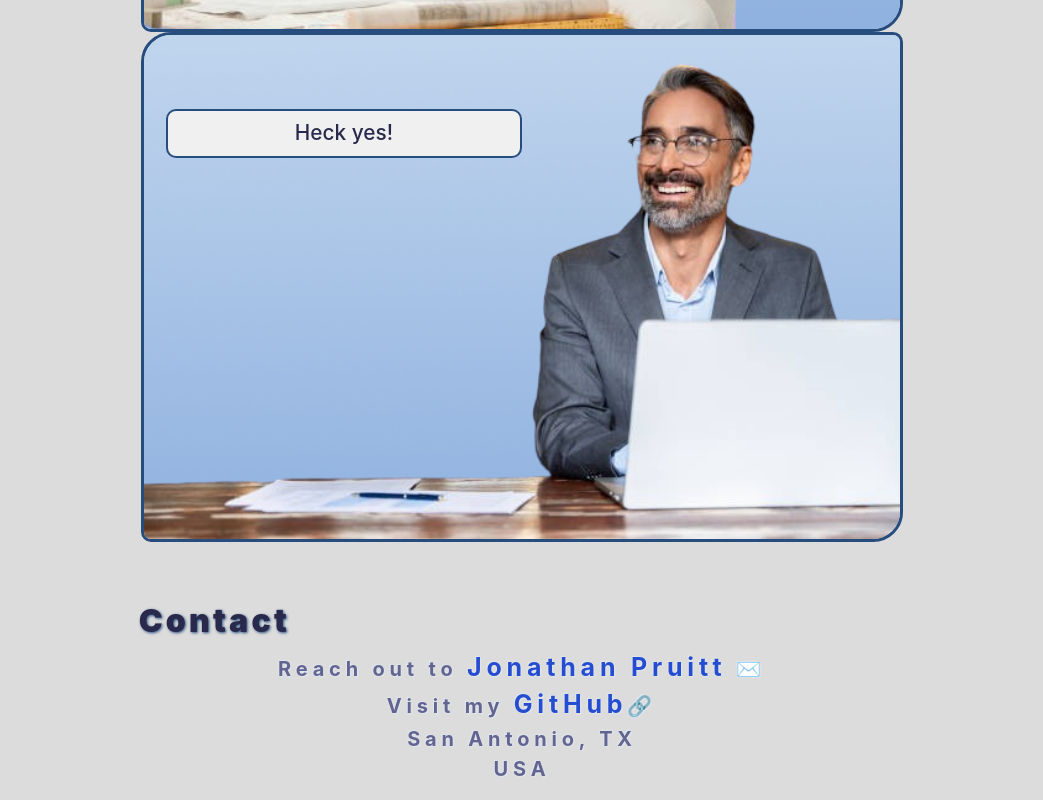
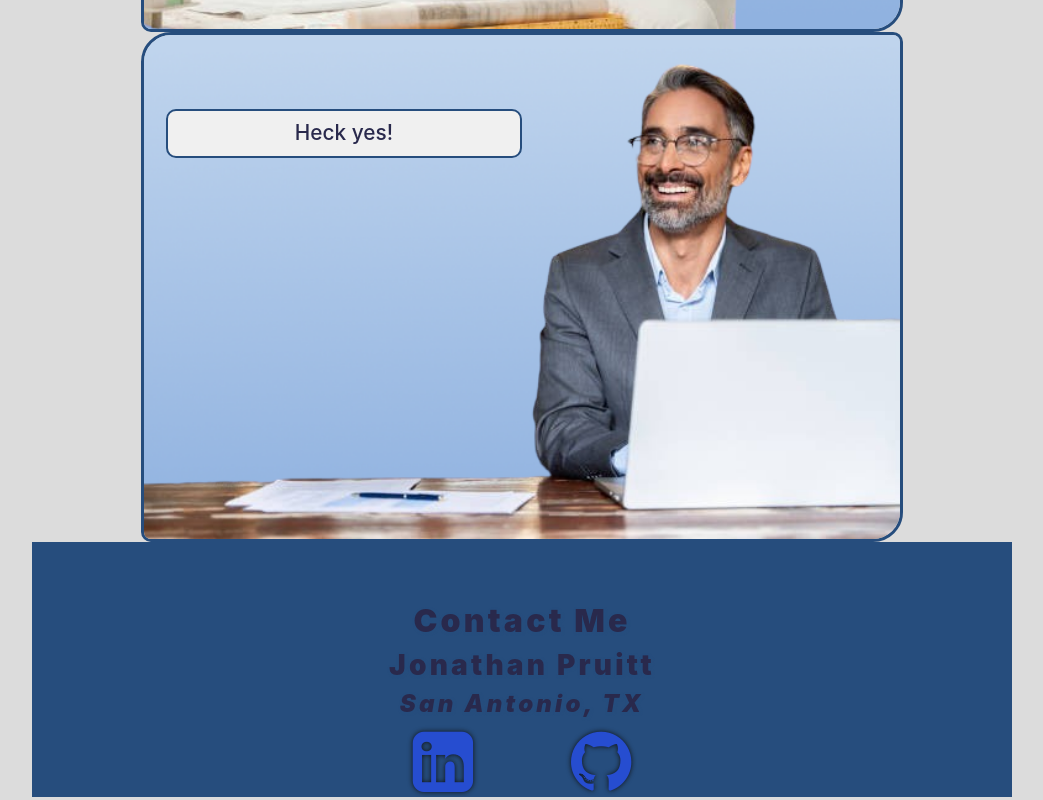
Before and after one commit to Jonathan-Pruitt/jonathanpruitt.github.io, a React (Create React App) app: page / in a window 1280 px wide. Shown: the part 7061-7861 px from the top of the page, without its empty margins (118-1161 px from the left). Built offline with nearby package versions, Linux system fonts and the light colour scheme; no server answers.

Commit message:
Redeploy after changes

```diff
--- a/public/index.html
+++ b/public/index.html
@@ -8,6 +8,7 @@
         <meta name="description" content="">
         <meta name="viewport" content="width=device-width, initial-scale=1.0">
         <link rel="stylesheet" href="https://cdn.jsdelivr.net/npm/bootstrap@4.4.1/dist/css/bootstrap.min.css">
+        <link rel="stylesheet" href="https://cdnjs.cloudflare.com/ajax/libs/font-awesome/4.7.0/css/font-awesome.min.css">
         <link rel="stylesheet" href="styles.css">
     </head>
     <body>
--- a/src/App.js
+++ b/src/App.js
@@ -8,6 +8,7 @@
 import Bored from "./components/Bored";
 import Contact from "./components/Contact";
 import Navigator from "./components/Navigator";
+import Footer from "./components/Footer";
 
 function App() {
 
@@ -23,7 +24,8 @@
                     <Knowledge />
                     <Bio />
                     <Bored />
-                    <Contact />
+                    {/* <Contact /> */}
+                    <Footer />
                 </div>
             </div>
         </div>
--- /dev/null
+++ b/src/components/Footer.jsx
@@ -0,0 +1,25 @@
+import '../resources/contact.css'
+
+function Footer() {
+    return (
+        <div className="crawl row d-flex justify-content-center">
+            <h2 id="contact" className="col-12 text-center">
+                <strong className="">
+                    Contact Me
+                </strong>
+            </h2>
+            <div className="col-12 text-center">
+                <h3>
+                    <strong className="text-expand">Jonathan Pruitt</strong>
+                </h3>
+                <h4>
+                    <i>San Antonio, TX</i>
+                </h4>
+                <a target="_blank" className="fa fa-linkedin-square col-2" href="https://www.linkedin.com/in/jonathan-pruitt-08bbb6271"></a>
+                <a target="_blank" className="fa fa-github col-2" href="https://github.com/Jonathan-Pruitt"></a>
+            </div>
+        </div>
+    )
+}
+
+export default Footer;
--- /dev/null
+++ b/src/resources/contact.css
@@ -0,0 +1,23 @@
+.crawl {
+    margin-bottom : 1%;
+    background-color: #264d7d;
+    position: absolute;
+    left: 0;
+    right: 0;
+    color: #f0f0f0;
+    text-shadow: 0 0 5px #101010;
+}
+
+.text-expand {
+    transition: .6s;
+    cursor: default;
+}
+
+.text-expand:hover {
+    transition: .4s;
+    letter-spacing: .4rem;
+}
+
+.fa {
+    font-size: calc(3vw + 2rem);
+}
```
Also changed, not shown: 10 other files (tests, documents, lock files or other folders).
